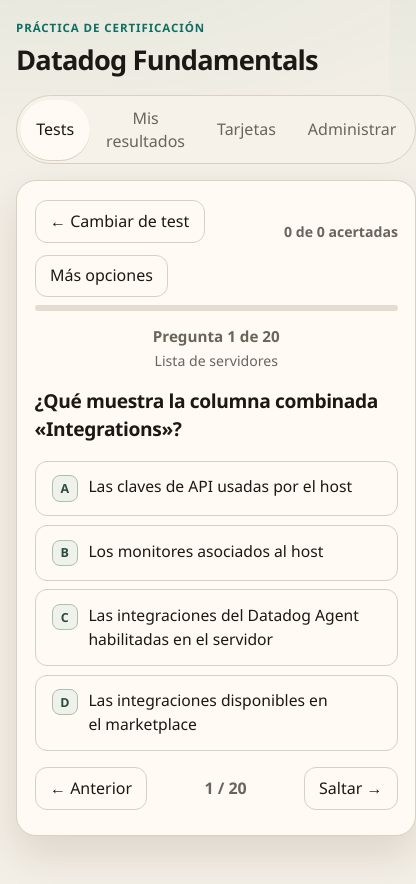
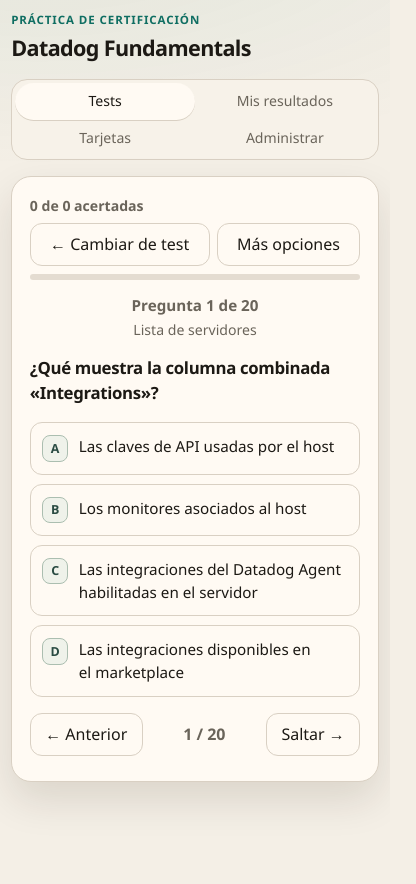
Before and after one commit to AndreaC30/memory-cards, a website built with Vite: page index.html in a window 390 px wide. Both pictures are taken after a click on the button "Empezar". Shown: the whole page, 416 px wide, since content can reach past the window. After the commit the page ends 844 px from the top, so only its background shows below. Built offline with nearby package versions, Linux system fonts and the light colour scheme.

Commit message:
Adapta el diseño a móvil: pestañas, test y administración sin desplazamiento horizontal

```diff
--- a/src/style.css
+++ b/src/style.css
@@ -66,6 +66,7 @@
   align-items: end;
   gap: 1rem;
   flex-wrap: wrap;
+  min-width: 0;
 }
 
 .kicker {
@@ -94,6 +95,9 @@
 
 .tabs {
   display: flex;
+  flex-wrap: wrap;
+  max-width: 100%;
+  min-width: 0;
   background: color-mix(in srgb, var(--card) 80%, var(--line));
   border: 1px solid var(--line);
   border-radius: 999px;
@@ -285,6 +289,11 @@
 .admin {
   display: grid;
   gap: 1rem;
+  min-width: 0;
+}
+
+.panel {
+  min-width: 0;
 }
 
 @media (min-width: 840px) {
@@ -319,7 +328,10 @@
 }
 
 .schema {
+  max-width: 100%;
   overflow: auto;
+  white-space: pre-wrap;
+  overflow-wrap: anywhere;
   background: var(--paper);
   border-radius: 12px;
   padding: 0.8rem;
@@ -1271,9 +1283,70 @@
 }
 
 @media (max-width: 700px) {
+  #app {
+    padding: 0.75rem 0.7rem 2.5rem;
+  }
+
+  .top {
+    flex-direction: column;
+    align-items: stretch;
+  }
+
+  h1 {
+    font-size: 1.35rem;
+  }
+
+  .tabs {
+    width: 100%;
+    border-radius: 16px;
+  }
+
+  .tabs button {
+    flex: 1 1 calc(50% - 0.4rem);
+    padding: 0.5rem 0.4rem;
+    font-size: 0.88rem;
+  }
+
+  .empty {
+    padding: 1.25rem 0.85rem;
+  }
+
+  .quiz-start {
+    max-width: none;
+  }
+
+  .quiz-toolbar-daypo {
+    gap: 0.45rem;
+  }
+
+  .quiz-toolbar-daypo .ghost {
+    flex: 1 1 auto;
+  }
+
+  .quiz-daypo-score {
+    flex: 1 1 100%;
+    order: -1;
+  }
+
+  .quiz-question,
+  .quiz-panel.is-daypo .quiz-question {
+    font-size: 1.05rem;
+  }
+
+  .quiz-option,
+  .quiz-panel.is-daypo .quiz-option {
+    padding: 0.75rem 0.7rem;
+    font-size: 0.95rem;
+  }
+
+  .history-stats {
+    grid-template-columns: 1fr;
+  }
+
   .cards-list li {
     grid-template-columns: 1fr;
   }
+
   .card,
   .card-inner {
     min-height: 220px;
```
